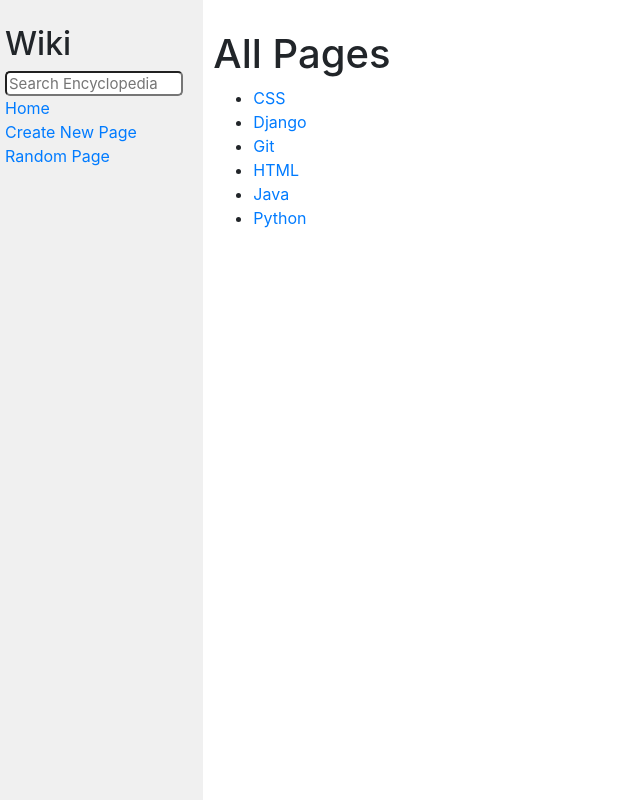
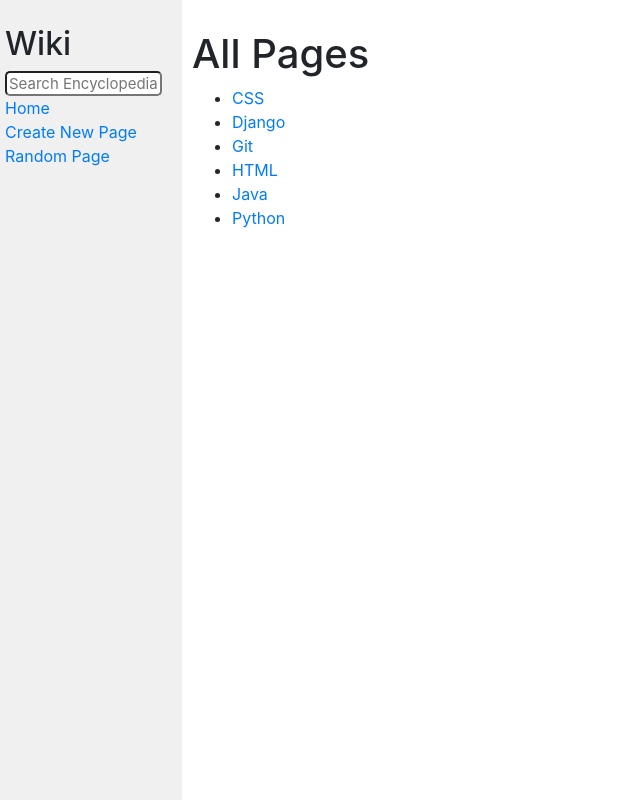
Before and after one commit to ggotora/CS50-Project1-Wiki, a Django app: page / in a window 1280 px wide. Shown: the whole page, without its empty margins (0-640 px from the left). Run offline with Django 3.2, Linux system fonts and the light colour scheme; some libraries are stand-ins or nearby versions.

Commit message:
style layout body

```diff
--- a/encyclopedia/templates/encyclopedia/layout.html
+++ b/encyclopedia/templates/encyclopedia/layout.html
@@ -8,6 +8,9 @@
         <link rel="stylesheet" href="https://stackpath.bootstrapcdn.com/bootstrap/4.4.1/css/bootstrap.min.css" integrity="sha384-Vkoo8x4CGsO3+Hhxv8T/Q5PaXtkKtu6ug5TOeNV6gBiFeWPGFN9MuhOf23Q9Ifjh" crossorigin="anonymous">
         <link href="{% static 'encyclopedia/styles.css' %}" rel="stylesheet">
         <style>
+            body {
+                width: 90vw;
+            }
             textarea {
             width: 80vw;
             height:30vh;
```
